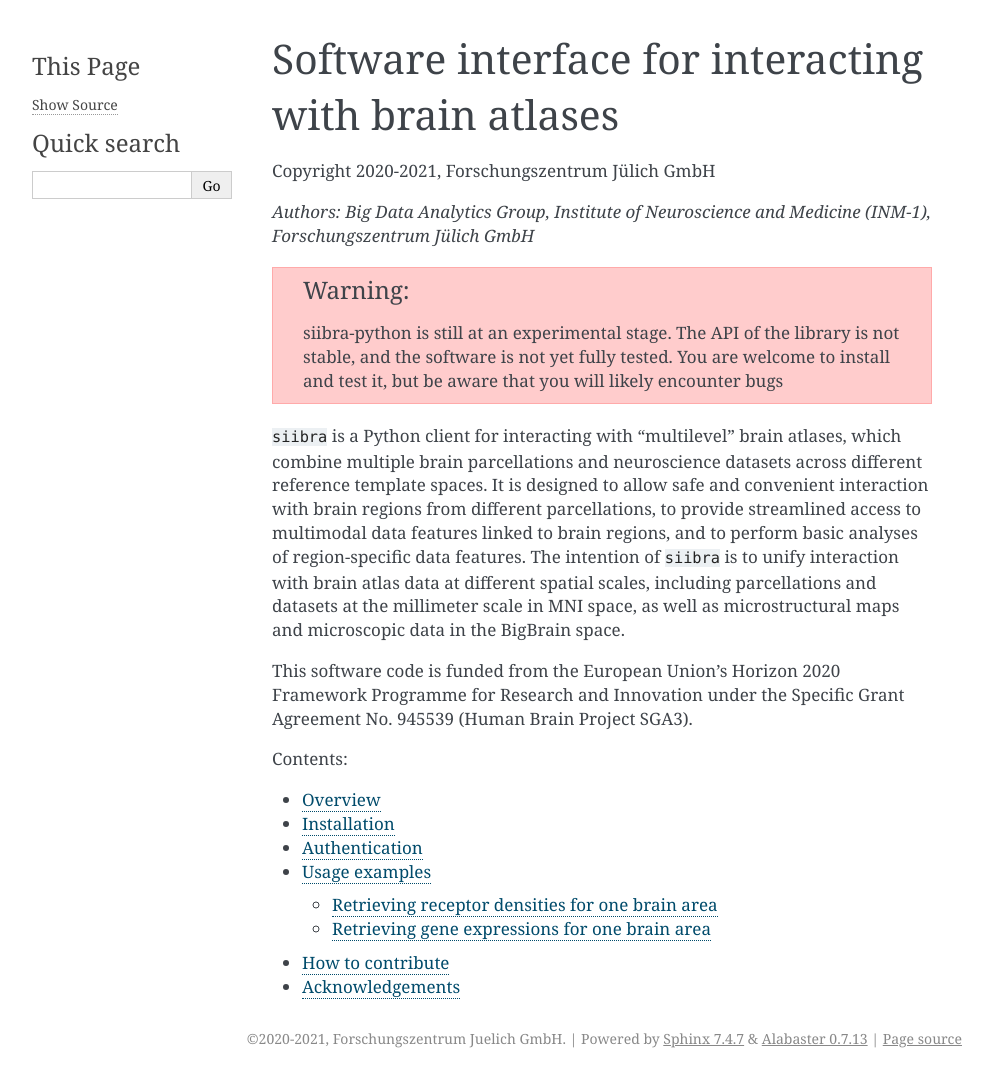
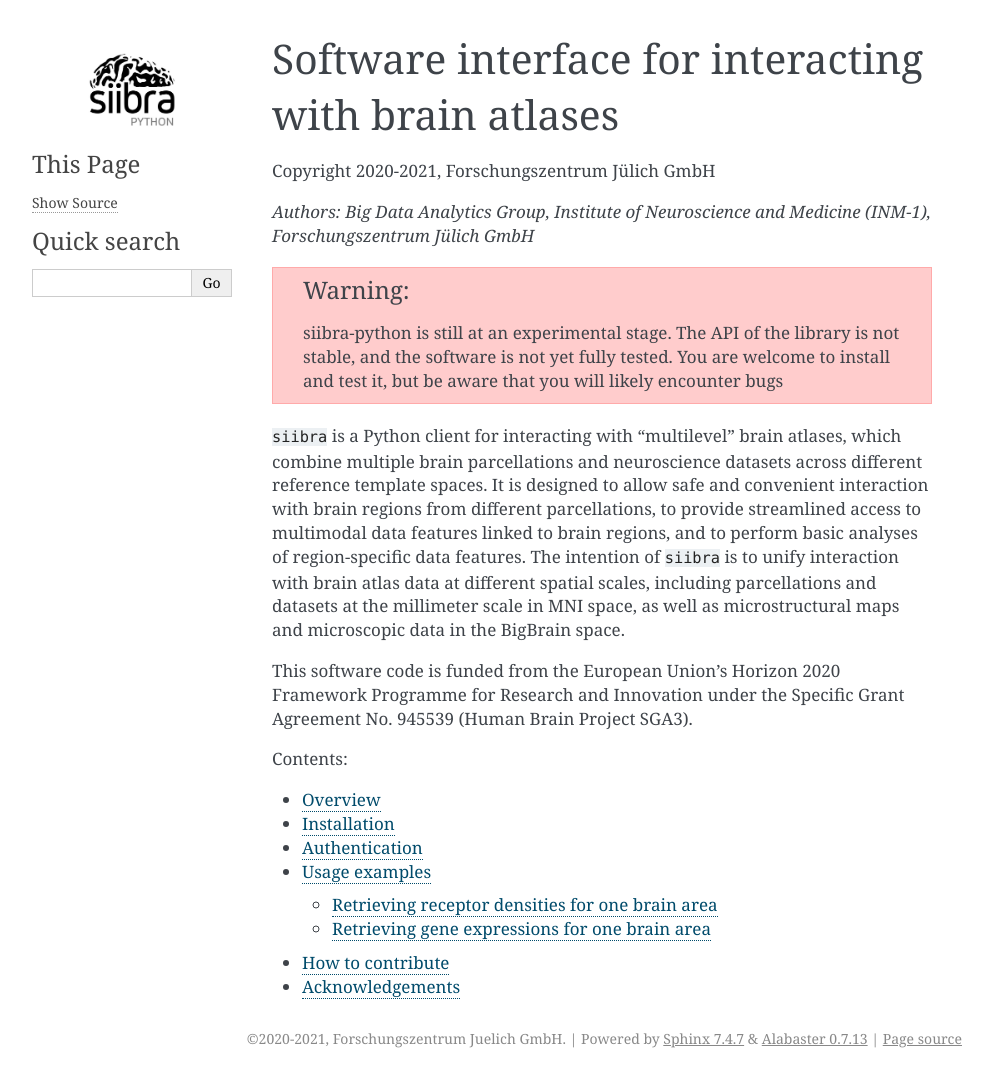
Before and after one commit to FZJ-INM1-BDA/siibra-python, a Sphinx documentation site: the page built from docs/index.rst, in a window 1280 px wide. Shown: the whole page, without its empty margins (148-1141 px from the left). Built offline with Sphinx 7.4.7, drawn with Linux system fonts in a browser that asks for light colours.

Commit message:
Update conf.py

```diff
--- a/docs/conf.py
+++ b/docs/conf.py
@@ -57,3 +57,5 @@ html_static_path = ['_static']
 
 # overriding some styles in a custom CSS
 html_css_files = [ 'siibra.css' ]
+
+html_logo = '../images/siibra-python.jpeg'
```
